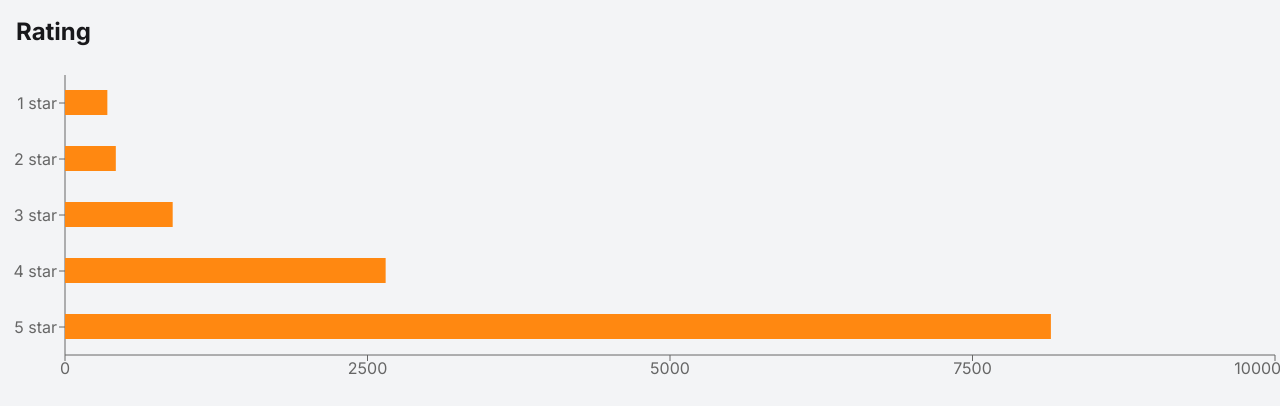
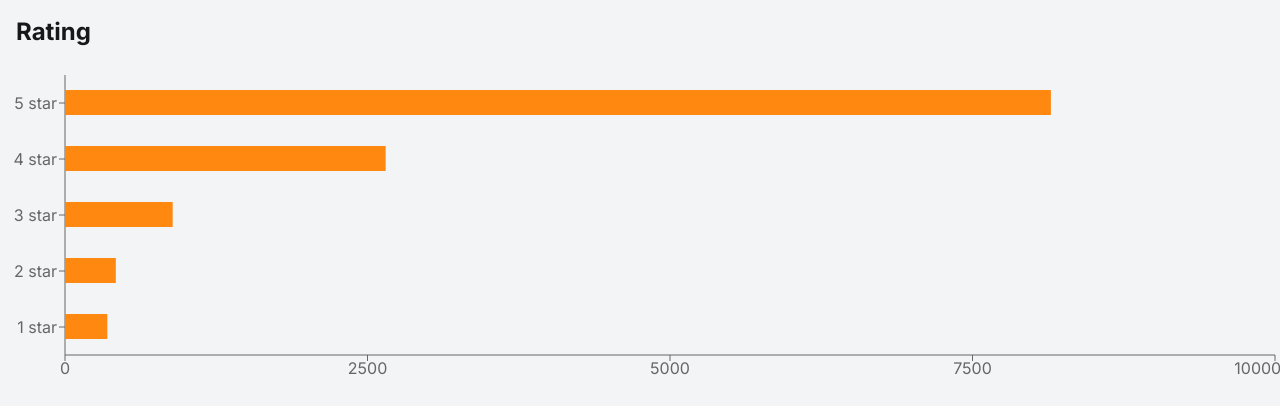
Before and after one commit to RaiyanSohel-byte/assignment-eight, a React (Vite) app: page /1 in a window 1280 px wide. Shown: the part 546-952 px from the top of the page. Built offline with nearby package versions, Linux system fonts and the light colour scheme.

Commit message:
stat array reversed

```diff
--- a/src/Components/AppDetails/Stats.jsx
+++ b/src/Components/AppDetails/Stats.jsx
@@ -9,7 +9,13 @@ import {
 } from "recharts";
 
 const Stats = ({ appsDetails }) => {
-  const data = appsDetails?.ratings || [];
+  let data = [];
+
+  if (appsDetails && appsDetails.ratings) {
+    data = appsDetails.ratings;
+  }
+
+  data = data.slice().reverse();
 
   return (
     <div className="my-8">
--- a/src/Components/Home/Home.jsx
+++ b/src/Components/Home/Home.jsx
@@ -82,7 +82,7 @@ const Home = () => {
             Explore All Trending Apps on the Market developed by us
           </p>
         </div>
-        <div className="grid grid-cols-1 lg:grid-cols-4 max-w-[1440px] mx-auto gap-4 ">
+        <div className="grid grid-cols-1 md:grid-cols-2 lg:grid-cols-4 max-w-[1440px] mx-auto gap-4 ">
           {apps.map((app) => (
             <Card app={app} key={app.id} />
           ))}
```
